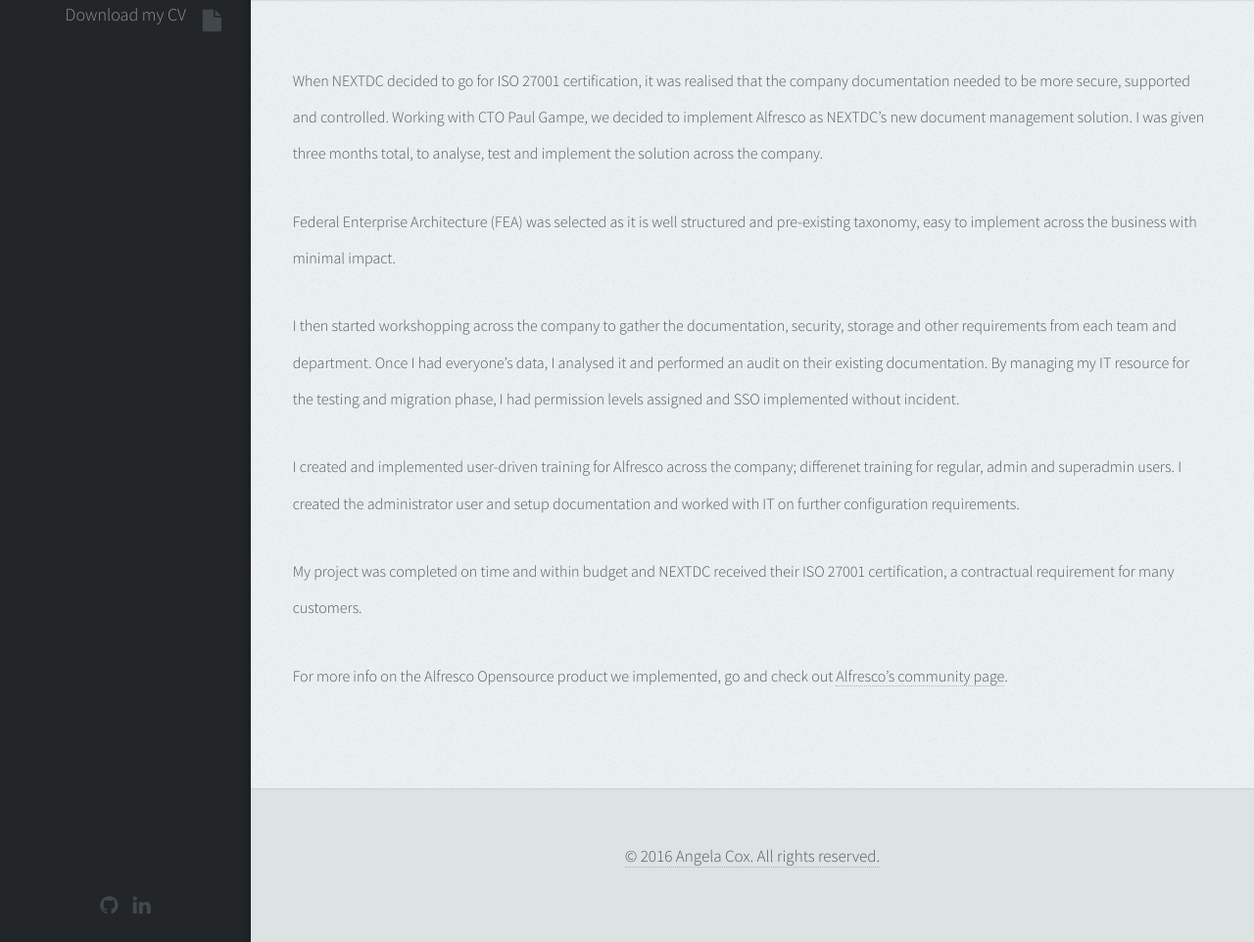
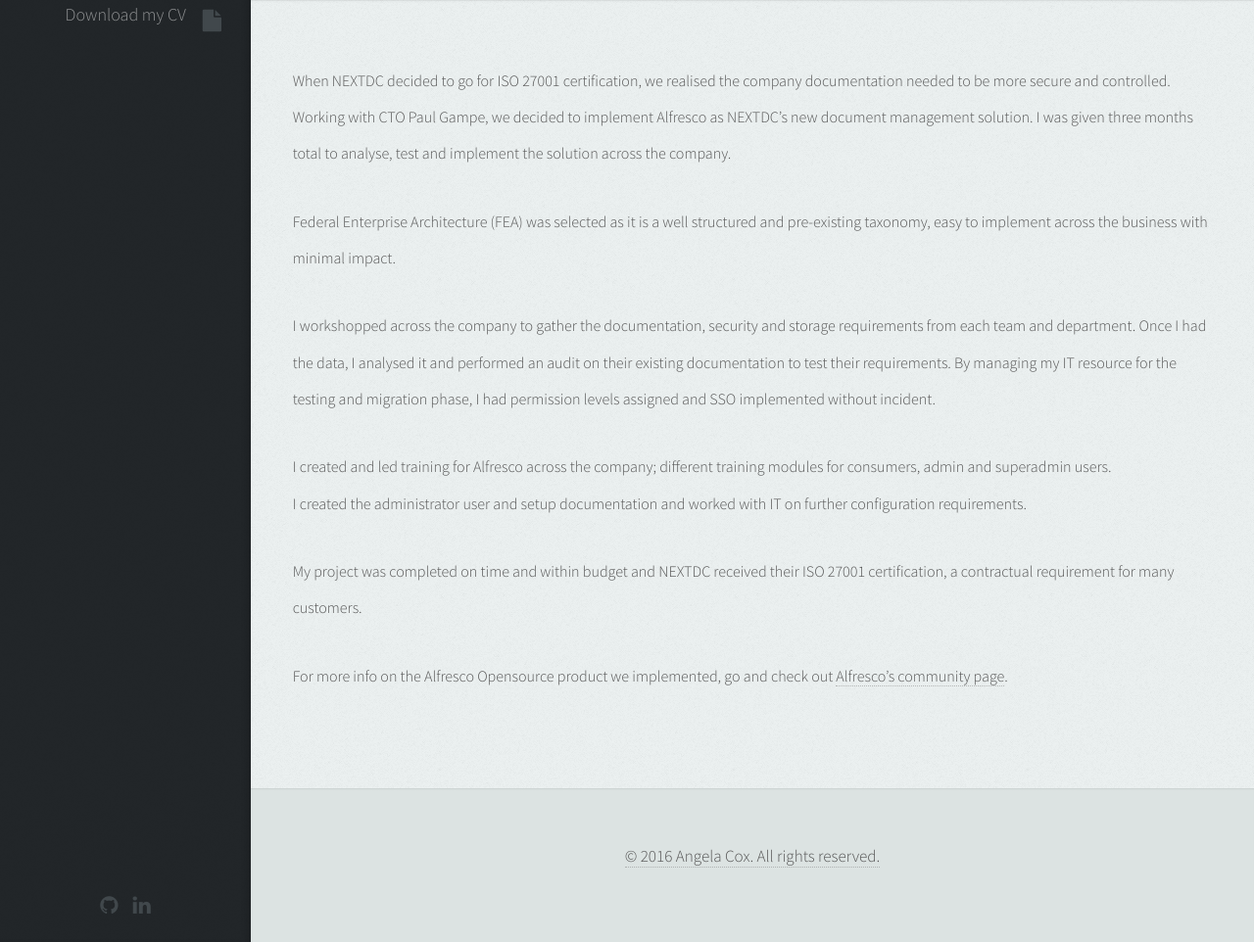
Before and after one commit to AngelaCox/UX-Portfolio, a Jekyll site: the page built from _projects/nextdc/document-management-system.md, in a window 1280 px wide and 1389 px high. Shown: the part 427-1389 px from the top of the window at 98% size. Built offline with Jekyll 4.4.1, drawn with Linux system fonts in a browser that asks for light colours.

Commit message:
document-management-system.md edited online with Bitbucket

```diff
--- a/_projects/nextdc/document-management-system.md
+++ b/_projects/nextdc/document-management-system.md
@@ -5,18 +5,18 @@
 project: Document Management System
 ---
 
-When NEXTDC decided to go for ISO 27001 certification, it was realised that the company documentation needed to be more secure, supported and
-controlled. Working with CTO Paul Gampe, we decided to implement Alfresco as NEXTDC's new document management solution. I was given three months
-total, to analyse, test and implement the solution across the company.
+When NEXTDC decided to go for ISO 27001 certification, we realised the company documentation needed to be more secure and controlled.
+Working with CTO Paul Gampe, we decided to implement Alfresco as NEXTDC's new document management solution. I was given three months
+total to analyse, test and implement the solution across the company.
 
-Federal Enterprise Architecture (FEA) was selected as it is well structured and pre-existing taxonomy, easy to implement across the business
+Federal Enterprise Architecture (FEA) was selected as it is a well structured and pre-existing taxonomy, easy to implement across the business
 with minimal impact.
 
-I then started workshopping across the company to gather the documentation, security, storage and other requirements from each team and department.
-Once I had everyone's data, I analysed it and performed an audit on their existing documentation. By managing my IT resource for the testing
-and migration phase, I had permission levels assigned and SSO implemented without incident.
+I workshopped across the company to gather the documentation, security and storage requirements from each team and department.
+Once I had the data, I analysed it and performed an audit on their existing documentation to test their requirements.
+By managing my IT resource for the testing and migration phase, I had permission levels assigned and SSO implemented without incident.
 
-I created and implemented user-driven training for Alfresco across the company; differenet training for regular, admin and superadmin users.
+I created and led training for Alfresco across the company; different training modules for consumers, admin and superadmin users.
 I created the administrator user and setup documentation and worked with IT on further configuration requirements.
 
 My project was completed on time and within budget and NEXTDC received their ISO 27001 certification, a contractual requirement
```
